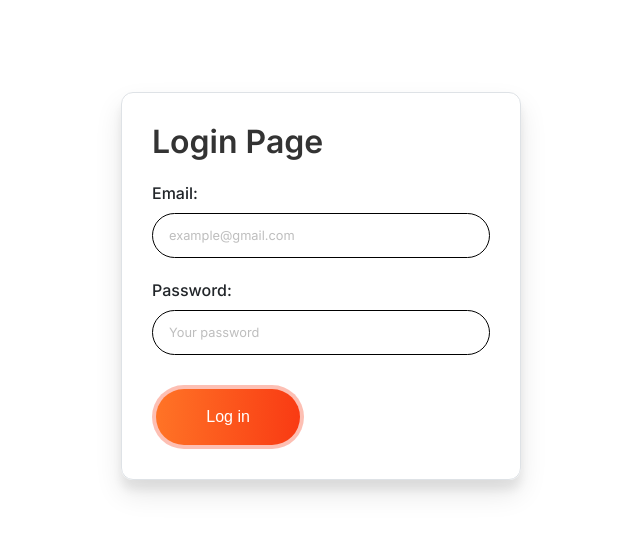
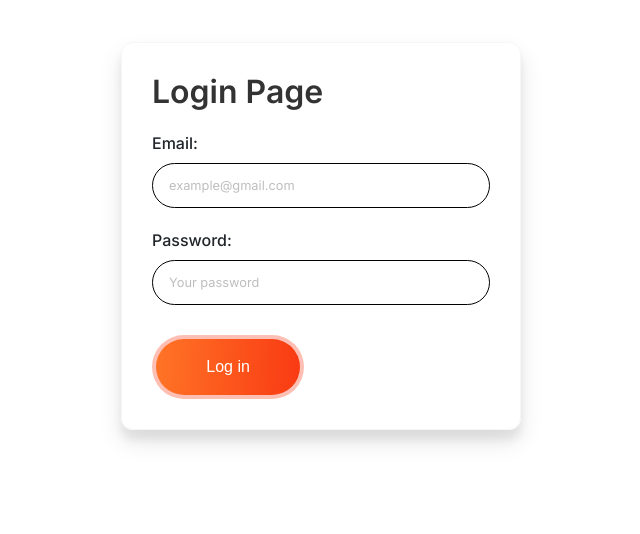
Before and after one commit to Shubham-07x/WORKSUIT-Employee-Attendance-and-Management-System, a React (Vite) app in the folder Frontend/: page /adminlogin in a window 1280 px wide. Shown: the part 164-698 px from the top of the page, without its empty margins (319-959 px from the left). Built offline with nearby package versions, Linux system fonts and the light colour scheme.

Commit message:
minor changes

```diff
--- a/Frontend/src/components/EmployeeLogin.jsx
+++ b/Frontend/src/components/EmployeeLogin.jsx
@@ -50,7 +50,7 @@ function EmployeeLogin() {
 
     return (
         <div  id='form-body'>
-        <div className='d-flex justify-content-center align-items-center vh-100 loginPage'>
+        <div className='d-flex justify-content-center align-items-center vh-100 loginPage2'>
             <div className='p-3 rounded border loginForm'>
                 <h2>Login Page</h2>
                 <form onSubmit={handleSubmit}>
--- a/Frontend/src/components/Home.jsx
+++ b/Frontend/src/components/Home.jsx
@@ -103,7 +103,7 @@ const Home = () => {
   return (
     <div>
       <div className='p-3 d-flex justify-content-around mt-3'>
-        <div className='px-3 pt-2 pb-3 w-25 HomeCard' style={{backgroundColor: '#ffeffd' }}>
+        <div className='px-3 pt-2 pb-3 w-25 HomeCard' style={{backgroundColor: '#FFFAFA' }}>
           <div className='text-center pb-1'>
             <h4>Admin</h4>
           </div>
@@ -113,7 +113,7 @@ const Home = () => {
             <h5>{adminTotal}</h5>
           </div>
         </div>
-        <div className='px-3 pt-2 pb-3 w-25 HomeCard' style={{backgroundColor: '#fffcef' }}>
+        <div className='px-3 pt-2 pb-3 w-25 HomeCard' style={{backgroundColor: '#F7F9FF' }}>
           <div className='text-center pb-1'>
             <h4>Employee</h4>
           </div>
@@ -123,7 +123,7 @@ const Home = () => {
             <h5>{employeeTotal}</h5>
           </div>
         </div>
-        <div className='px-3 pt-2 pb-3 w-25 HomeCard' style={{backgroundColor: '#eff3ff' }}>
+        <div className='px-3 pt-2 pb-3 w-25 HomeCard' style={{backgroundColor: '#FFFDF8' }}>
           <div className='text-center pb-1'>
             <h4>Salary</h4>
           </div>
--- a/Frontend/src/components/Login.jsx
+++ b/Frontend/src/components/Login.jsx
@@ -48,7 +48,7 @@ function Login() {
 
     return (
         <div  id='form-body'>
-        <div className='d-flex justify-content-center align-items-center vh-100 loginPage'>
+        <div className='d-flex justify-content-center align-items-center vh-100 loginPage2'>
             <ToastContainer position="bottom-right" />
             <div className='p-3 rounded border loginForm'>
                 <h2>Login Page</h2>
--- a/Frontend/src/components/Start.jsx
+++ b/Frontend/src/components/Start.jsx
@@ -29,7 +29,7 @@ const Start = () => {
 
     return (
         <div  id='form-body'>
-        <div className="d-flex justify-content-center align-items-center vh-100 loginPage" >
+        <div className="d-flex justify-content-center align-items-center vh-100 loginPage2" >
             <div className="p-3 rounded border loginForm">
                 <h2 className="text-center">Login As</h2>
                 <div className="d-flex justify-content-between mt-5 mb-2">
--- a/Frontend/src/components/style.css
+++ b/Frontend/src/components/style.css
@@ -17,7 +17,7 @@
 
 
   .loginPage {
-    background-color: #ffffff; /* Light gray background */
+    background-color: #ffffff;
     display: flex;
     justify-content: center;
     align-items: center;
@@ -26,15 +26,26 @@
     margin-bottom : 40px;
 }
 
+.loginPage2 {
+  background-color: #ffffff;
+  display: flex;
+  justify-content: center;
+  align-items: center;
+  height: auto;
+  margin-top : 0px !important;
+  margin-bottom : 0px;
+}
+
 .loginForm {
-    box-shadow: rgba(0, 0, 0, 0.099) 0px 14px 28px, rgba(0, 0, 0, 0.066) 0px 10px 10px;
-    border-radius: 12px !important; /* Rounded corners */
+    box-shadow: rgba(0, 0, 0, 0.099) 0px 12px 25px, rgba(0, 0, 0, 0.066) 0px 10px 10px;
+    border-radius: 12px !important;
     padding: 30px !important;
-    width: 400px; /* Adjust width as needed */
+    width: 400px;
+    border: 1px solid #f5f6f7 !important;
 }
 
 .loginForm h2 {
-    color: #333333; /* Dark text color */
+    color: #333333;
     margin-bottom: 20px;
     font-weight: 600;
 }
@@ -44,20 +55,16 @@
     width: 100%;
     padding: 12px 16px;
     box-shadow: #422800 0px 0px 0 0;
-    border: 1px solid #000000 !important; /* Gray border */
-    border-radius: 30px; /* Rounded corners */
+    border: 1px solid #000000 !important;
+    border-radius: 30px;
     margin-bottom: 20px;
     font-size: .8rem !important;
-}
-
-.loginForm input:focus,
-.loginForm input:focus {
 }
 
 
 
 .loginForm button:focus {
-    outline: none; /* Remove focus outline */
+    outline: none;
 }
 
 .bold-form-label{
@@ -69,7 +76,7 @@
     padding: 12px;
     font-weight: 500;
     border: none;
-    color: white; /* Text color */
+    color: white;
     cursor: pointer;
     transition: background-color 0.3s ease;
     background-color: transparent !important;
@@ -195,15 +202,15 @@
 }
 
 .back-button {
-  padding: 0px 8px !important; /* Reduced padding */
+  padding: 0px 8px !important;
   font-weight: 500 !important;
-  color: #9d9d9d !important; /* Text color */
+  color: #9d9d9d !important;
   cursor: pointer !important;
   transition: background-color 0.3s ease !important;
   margin-top: 10px !important;
   border: none !important;
-  background-color: transparent !important; /* Remove background color */
-  box-shadow: none !important; /* Remove box shadow */
+  background-color: transparent !important;
+  box-shadow: none !important;
   font-size: 12px;
   margin-left:0px !important;
   width:100%;
@@ -276,8 +283,8 @@
    text-transform: uppercase;
   background-image: linear-gradient(
     -225deg,
-    #6f47ff 0%,
-    #4d0b93 29%,
+    #4797ffb3 0%,
+    #ae62ff 29%,
     #ff1361 67%,
     #fff800 100%
   );
```
